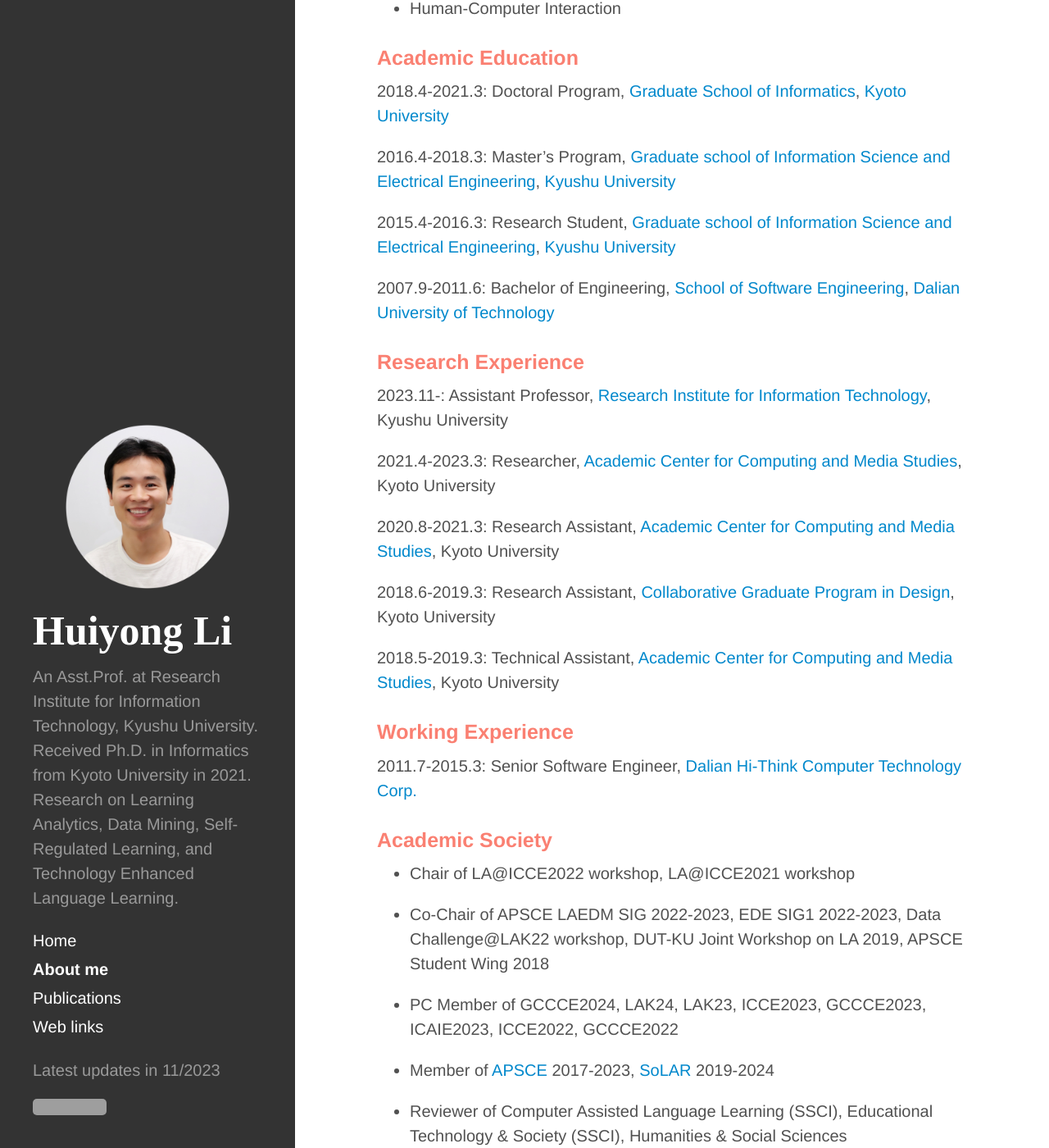
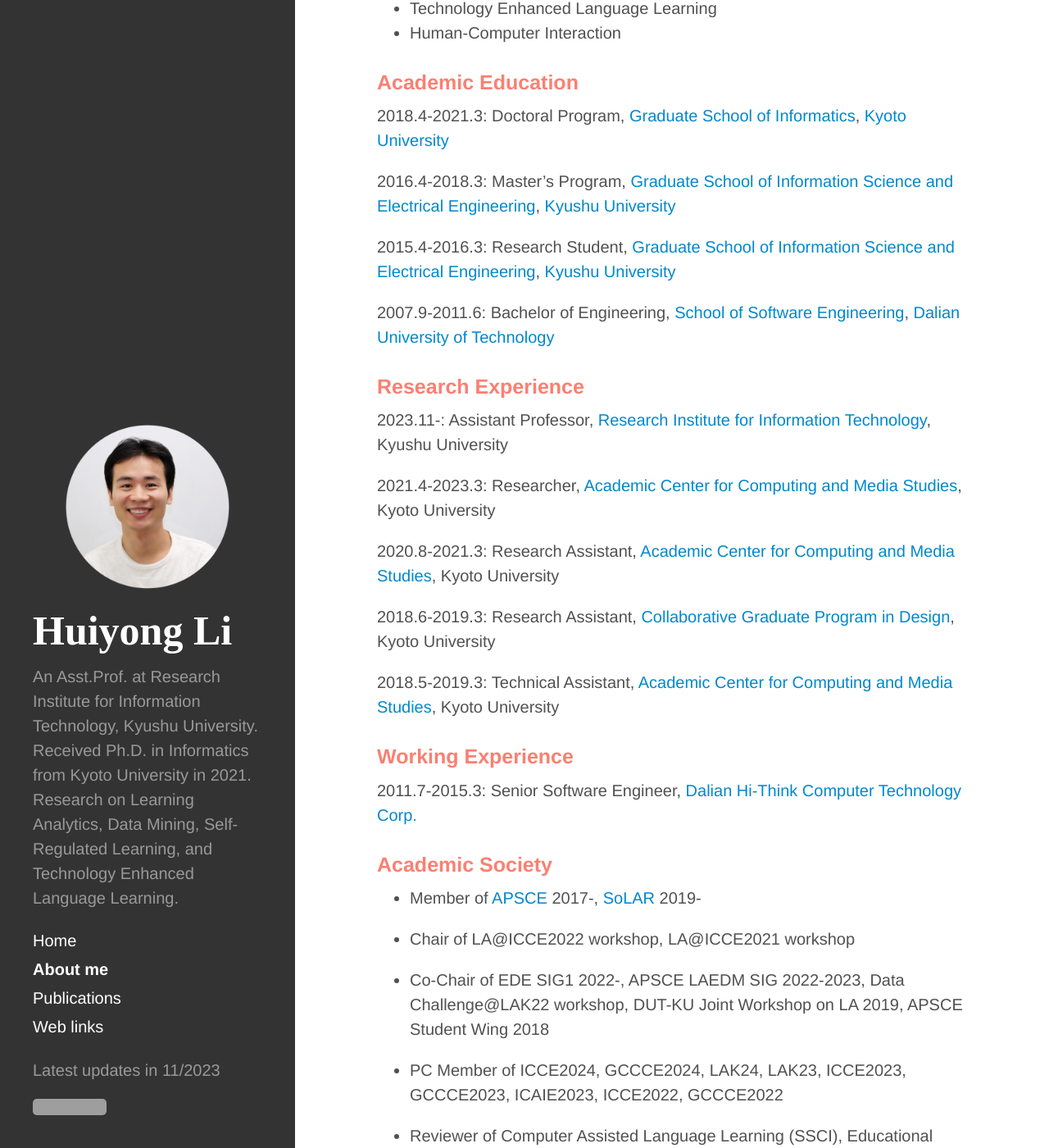
Before and after one commit to li-huiyong/li-huiyong.github.io, a Jekyll site: the page built from about-me.md, in a window 1280 px wide and 1400 px high, scrolled down 606 px. Shown: the whole window at 82% size. Built offline with Jekyll 4.4.1, drawn with Linux system fonts in a browser that asks for light colours; nearby versions of some CDN libraries; some web fonts are replaced; some of the changed text lies outside the part shown; grey boxes are pictures that could not be loaded.

Commit message:
Update EDE SIG and AIED keyword

```diff
--- a/about-me.md
+++ b/about-me.md
@@ -27,9 +28,9 @@ Assistant Professor at Research Institute for Information Technology, Kyushu Uni
 ### <span style="color: Salmon; ">Academic Education</span>
 2018.4-2021.3: Doctoral Program, [Graduate School of Informatics](http://www.i.kyoto-u.ac.jp/en/){:target="_blank"}, [Kyoto University](https://www.kyoto-u.ac.jp/en/){:target="_blank"}
 
-2016.4-2018.3: Master's Program, [Graduate school of Information Science and Electrical Engineering](https://www.isee.kyushu-u.ac.jp/e/){:target="_blank"}, [Kyushu University](http://www.kyushu-u.ac.jp/en/){:target="_blank"}
+2016.4-2018.3: Master's Program, [Graduate School of Information Science and Electrical Engineering](https://www.isee.kyushu-u.ac.jp/e/){:target="_blank"}, [Kyushu University](http://www.kyushu-u.ac.jp/en/){:target="_blank"}
 
-2015.4-2016.3: Research Student, [Graduate school of Information Science and Electrical Engineering](https://www.isee.kyushu-u.ac.jp/e/){:target="_blank"}, [Kyushu University](http://www.kyushu-u.ac.jp/en/){:target="_blank"}
+2015.4-2016.3: Research Student, [Graduate School of Information Science and Electrical Engineering](https://www.isee.kyushu-u.ac.jp/e/){:target="_blank"}, [Kyushu University](http://www.kyushu-u.ac.jp/en/){:target="_blank"}
 
 2007.9-2011.6: Bachelor of Engineering, [School of Software Engineering](http://ssdut.dlut.edu.cn/en.htm){:target="_blank"}, [Dalian University of Technology](http://en.dlut.edu.cn/){:target="_blank"}
 
@@ -49,13 +50,13 @@ Assistant Professor at Research Institute for Information Technology, Kyushu Uni
 
 ### <span style="color: Salmon; ">Academic Society</span>
 
+* Member of [APSCE](https://new.apsce.net/){:target="_blank"} 2017-, [SoLAR](https://www.solaresearch.org/){:target="_blank"} 2019-
+
 * Chair of LA@ICCE2022 workshop, LA@ICCE2021 workshop
 
-* Co-Chair of APSCE LAEDM SIG 2022-2023, EDE SIG1 2022-2023, Data Challenge@LAK22 workshop, DUT-KU Joint Workshop on LA 2019, APSCE Student Wing 2018
+* Co-Chair of EDE SIG1 2022-, APSCE LAEDM SIG 2022-2023, Data Challenge@LAK22 workshop, DUT-KU Joint Workshop on LA 2019, APSCE Student Wing 2018
 
-* PC Member of GCCCE2024, LAK24, LAK23, ICCE2023, GCCCE2023, ICAIE2023, ICCE2022, GCCCE2022
-
-* Member of [APSCE](https://new.apsce.net/){:target="_blank"} 2017-2023, [SoLAR](https://www.solaresearch.org/){:target="_blank"} 2019-2024
+* PC Member of ICCE2024, GCCCE2024, LAK24, LAK23, ICCE2023, GCCCE2023, ICAIE2023, ICCE2022, GCCCE2022
 
 * Reviewer of Computer Assisted Language Learning (SSCI), Educational Technology & Society (SSCI), Humanities & Social Sciences Communications (SSCI), Research and Practice in Technology Enhanced Learning (ESCI)
 
```
Also changed, not shown: other parts of about-me.md (+1 -0 lines).
